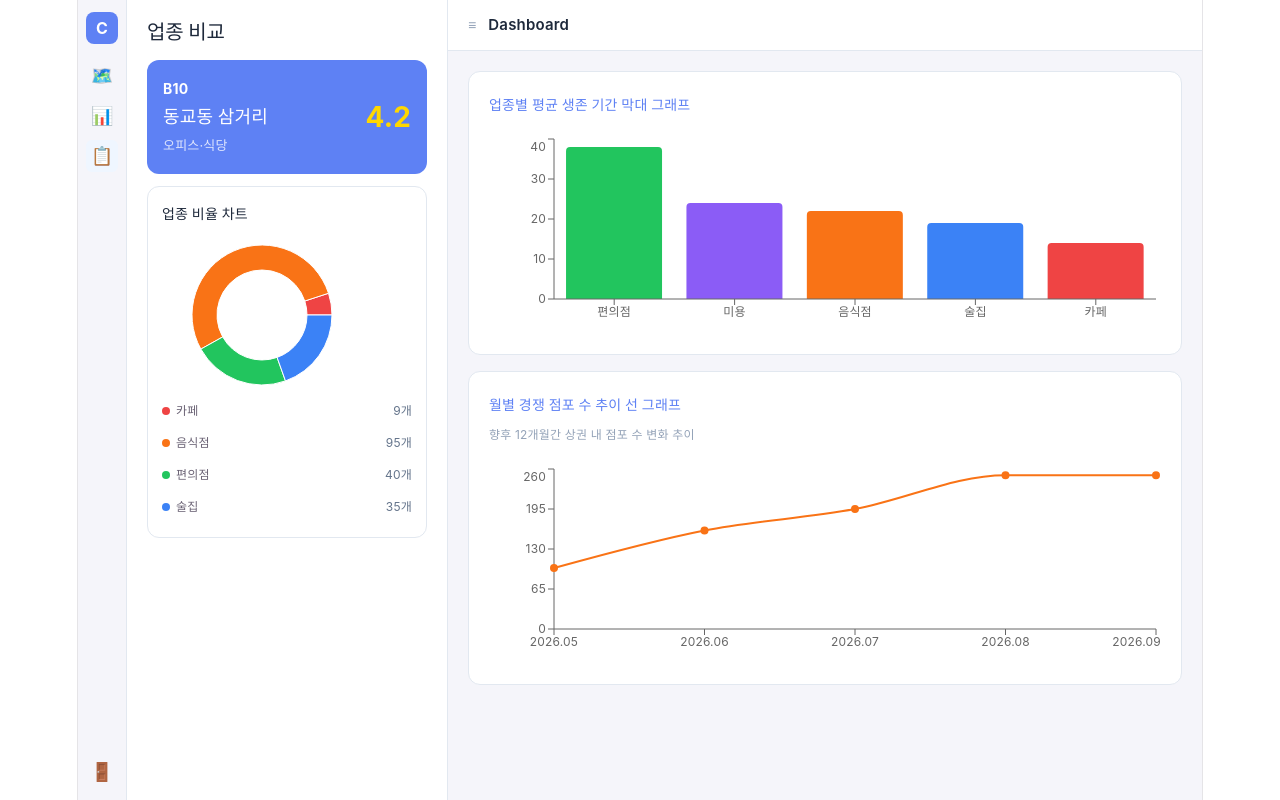
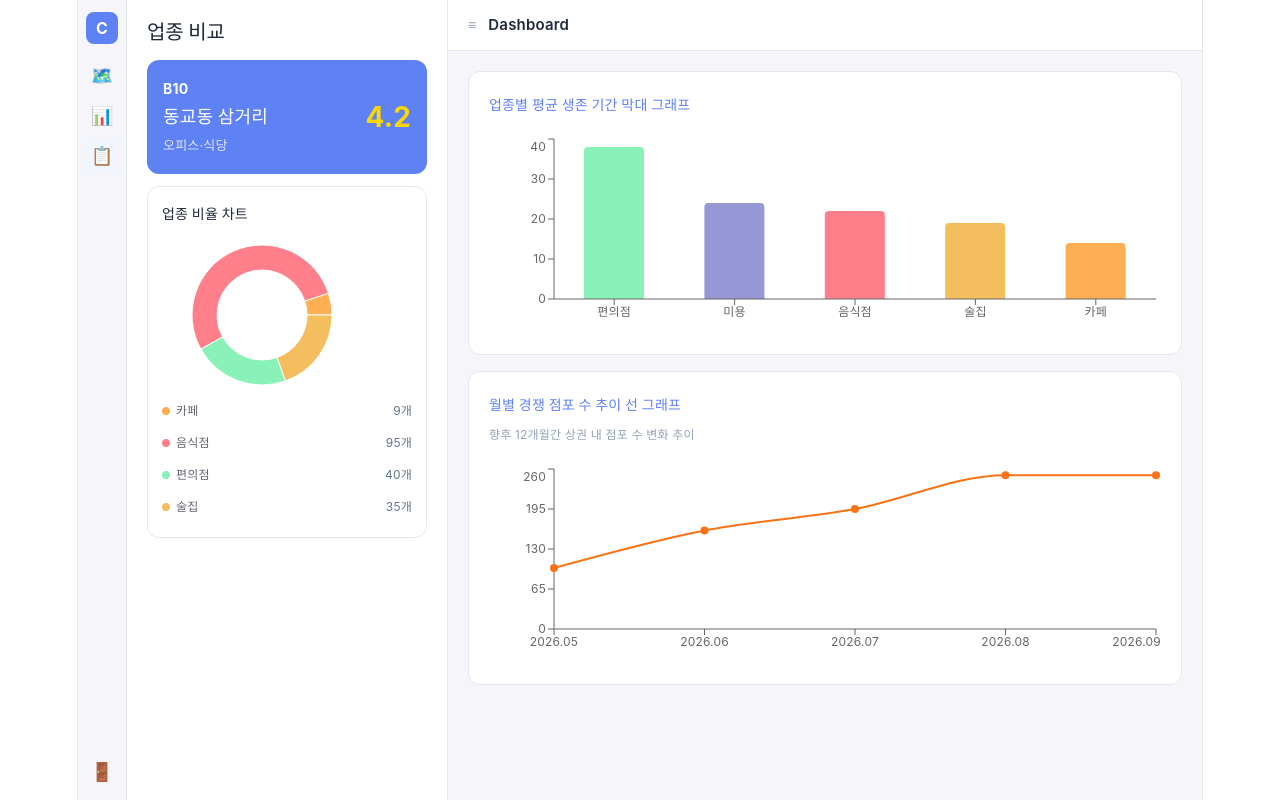
Before and after one commit to kw-capstone-2026/main, a React (Vite) app: page /industry/1 in a window 1280 px wide. Built offline with nearby package versions, Linux system fonts and the light colour scheme; a web font is replaced by a local one.

Commit message:
style: 업종 비교 페이지 수정

```diff
--- a/src/pages/Industry.jsx
+++ b/src/pages/Industry.jsx
@@ -6,20 +6,20 @@ import { MOCK_BLOCKS } from '../data/blocks'
 // ✅ 나중에 API 연결할 때 이 부분 교체
 // GET /api/v1/blocks/{blockId}/industrystats
 const MOCK_INDUSTRY_STATS = [
-  { name: '카페', count: 9, color: '#EF4444' },
-  { name: '음식점', count: 95, color: '#F97316' },
-  { name: '편의점', count: 40, color: '#22C55E' },
-  { name: '술집', count: 35, color: '#3B82F6' },
+  { name: '카페', count: 9, color: '#FFAF53' },
+  { name: '음식점', count: 95, color: '#FF808B' },
+  { name: '편의점', count: 40, color: '#8AF1B9' },
+  { name: '술집', count: 35, color: '#F4BE5E' },
 ]
 
 // ✅ 나중에 API 연결할 때 이 부분 교체
 // GET /api/v1/blocks/{blockId}/industrysurvival
 const MOCK_SURVIVAL = [
-  { name: '편의점', days: 38, color: '#22C55E' },
-  { name: '미용', days: 24, color: '#8B5CF6' },
-  { name: '음식점', days: 22, color: '#F97316' },
-  { name: '술집', days: 19, color: '#3B82F6' },
-  { name: '카페', days: 14, color: '#EF4444' },
+  { name: '편의점', days: 38, color: '#8AF1B9' },
+  { name: '미용', days: 24, color: '#9698D6' },
+  { name: '음식점', days: 22, color: '#FF808B' },
+  { name: '술집', days: 19, color: '#F4BE5E' },
+  { name: '카페', days: 14, color: '#FFAF53' },
 ]
 
 // ✅ 나중에 API 연결할 때 이 부분 교체
@@ -108,7 +108,7 @@ function Industry() {
               업종별 평균 생존 기간 막대 그래프
             </div>
             <ResponsiveContainer width="100%" height={200}>
-              <BarChart data={MOCK_SURVIVAL}>
+              <BarChart data={MOCK_SURVIVAL} barSize={60}>
                 <XAxis dataKey="name" fontSize={12} />
                 <YAxis fontSize={12} />
                 <Tooltip />
```
